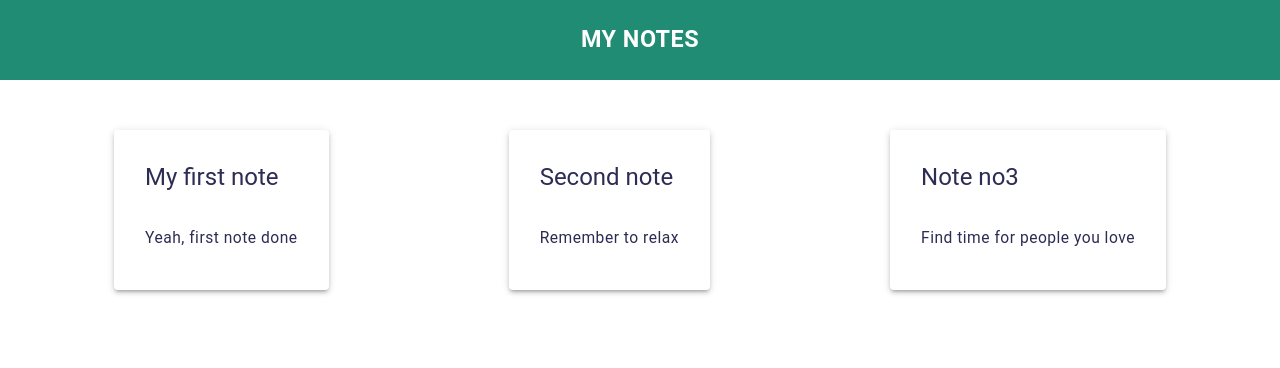
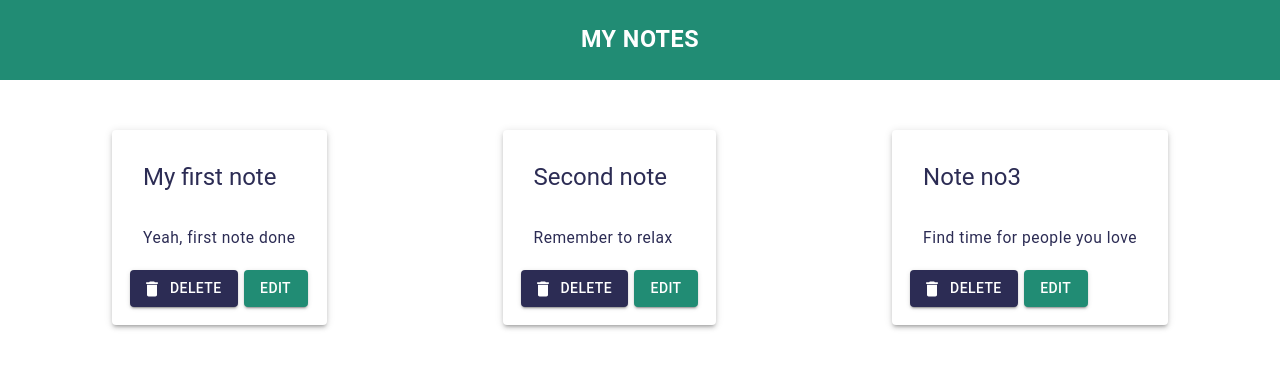
Before and after one commit to m-kw/Simple-notes, a React (Create React App) app: page / in a window 1280 px wide. Shown: the top 368 px of the page. Built offline with nearby package versions, Linux system fonts and the light colour scheme.

Commit message:
Add Note component, refactor the code of Homepage

```diff
--- a/package.json
+++ b/package.json
@@ -26,6 +26,7 @@
   },
   "dependencies": {
     "@material-ui/core": "^4.9.7",
+    "@material-ui/icons": "^4.9.1",
     "@testing-library/jest-dom": "^4.2.4",
     "@testing-library/react": "^9.3.2",
     "@testing-library/user-event": "^7.1.2",
--- a/src/App.js
+++ b/src/App.js
@@ -12,7 +12,8 @@ import Homepage from './components/views/Homepage/HomepageContainer';
 
 const theme = createMuiTheme({
   palette: {
-    primary: { main: '#2B4C6F' },
+    primary: { main: '#2c2c54' },
+    secondary: { main: '#218c74' },
   },
 });
 
--- /dev/null
+++ b/src/components/common/Note/Note.js
@@ -0,0 +1,54 @@
+import React from 'react';
+import PropTypes from 'prop-types';
+
+import Card from '@material-ui/core/Card';
+import CardHeader from '@material-ui/core/CardHeader';
+import CardContent from '@material-ui/core/CardContent';
+import Button from '@material-ui/core/Button';
+import DeleteIcon from '@material-ui/icons/Delete';
+
+import clsx from 'clsx';
+
+import styles from './Note.module.scss';
+
+const Component = ({ className, children, title, content }) => {
+  return (
+    <div className={clsx(className, styles.root)}>
+      <Card className={styles.note} elevation={3}>
+        <CardHeader
+          title={title}
+        />
+        <CardContent>
+          {content}
+        </CardContent>
+        <Button
+          variant="contained"
+          color="primary"
+          className={styles.button}
+          startIcon={<DeleteIcon />}
+        >
+          Delete
+        </Button>
+        <Button
+          variant="contained"
+          color="secondary"
+          className={styles.button}
+        >
+          Edit
+        </Button>
+      </Card>
+
+    </div>
+  );
+};
+
+Component.propTypes = {
+  className: PropTypes.string,
+  children: PropTypes.node,
+  title: PropTypes.string,
+  content: PropTypes.string,
+};
+
+export {
+  Component as Note,
+};
--- /dev/null
+++ b/src/components/common/Note/Note.module.scss
@@ -0,0 +1,18 @@
+@import '../../../styles/settings.scss';
+
+.root {
+
+  .note {
+    color: $font-dark;
+    margin: 20px;
+    padding: 15px;
+
+    .title {
+      font-weight: bold;
+    }
+
+    .button {
+      margin: 3px;
+    }
+  }
+}
--- a/src/components/views/Homepage/Homepage.js
+++ b/src/components/views/Homepage/Homepage.js
@@ -2,13 +2,12 @@ import React from 'react';
 import PropTypes from 'prop-types';
 
 import Container from '@material-ui/core/Container';
-import Card from '@material-ui/core/Card';
-import CardHeader from '@material-ui/core/CardHeader';
+
+import { Note } from '../../common/Note/Note';
 
 import clsx from 'clsx';
 
 import styles from './Homepage.module.scss';
-import { CardContent } from '@material-ui/core';
 
 const Homepage = ({ className, notes }) => {
   return (
@@ -16,15 +15,12 @@ const Homepage = ({ className, notes }) => {
       <div className={clsx(className, styles.root)}>
 
         {notes.map(el => (
-          <Card key={el.id} className={styles.note} elevation={3}>
-            <CardHeader
-              title={el.title}
-            />
-            <CardContent>
-              {el.content}
-            </CardContent>
-          </Card>
+          <Note key={el.id}
+            title={el.title}
+            content={el.content}
+          />
         ))}
+
       </div>
     </Container>
   );
--- a/src/components/views/Homepage/Homepage.module.scss
+++ b/src/components/views/Homepage/Homepage.module.scss
@@ -5,14 +5,4 @@
   display: flex;
   flex-wrap: wrap;
   justify-content: space-around;
-
-  .note {
-    color: $font-dark;
-    margin: 20px;
-    padding: 15px;
-
-    .title {
-      font-weight: bold;
-    }
-  }
 }
```
Also changed, not shown: 2 other files (tests, documents, lock files or other folders).
